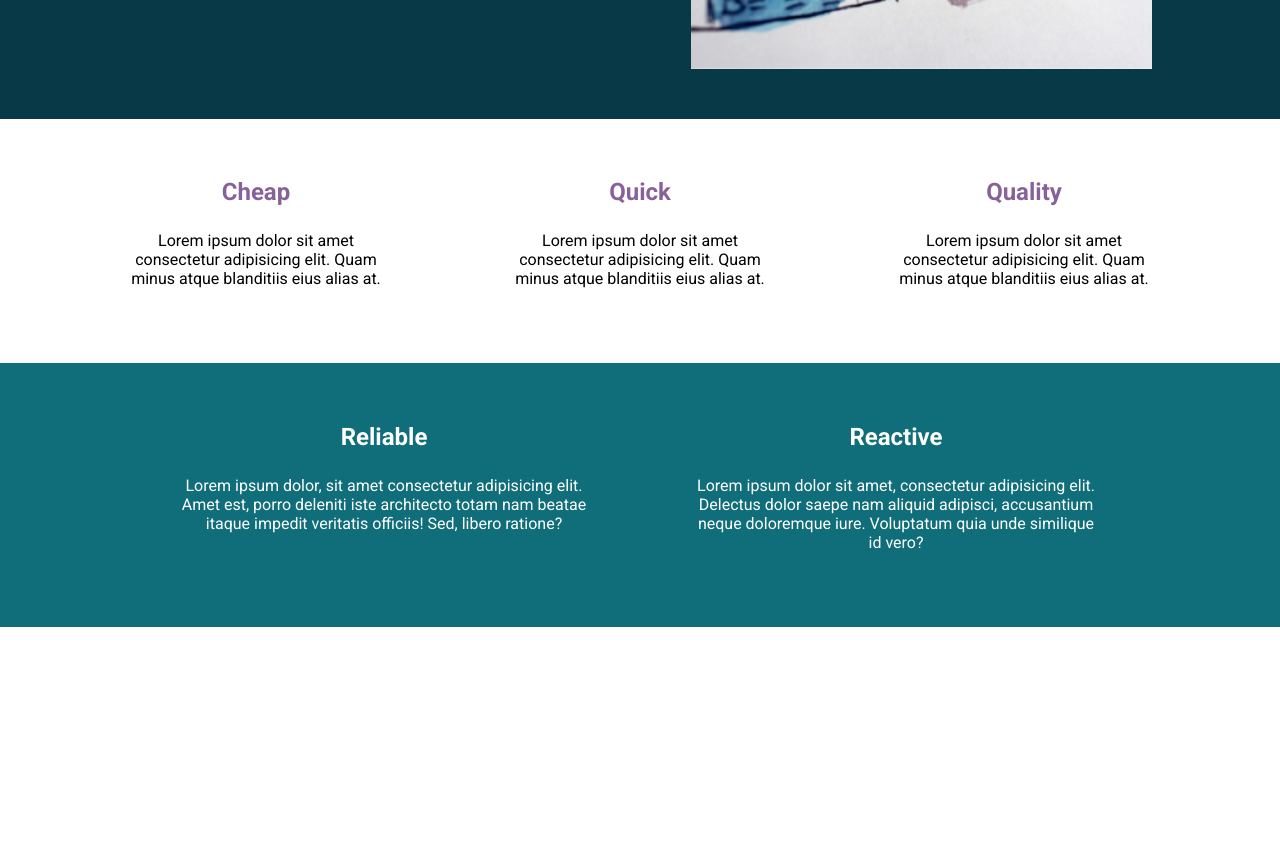
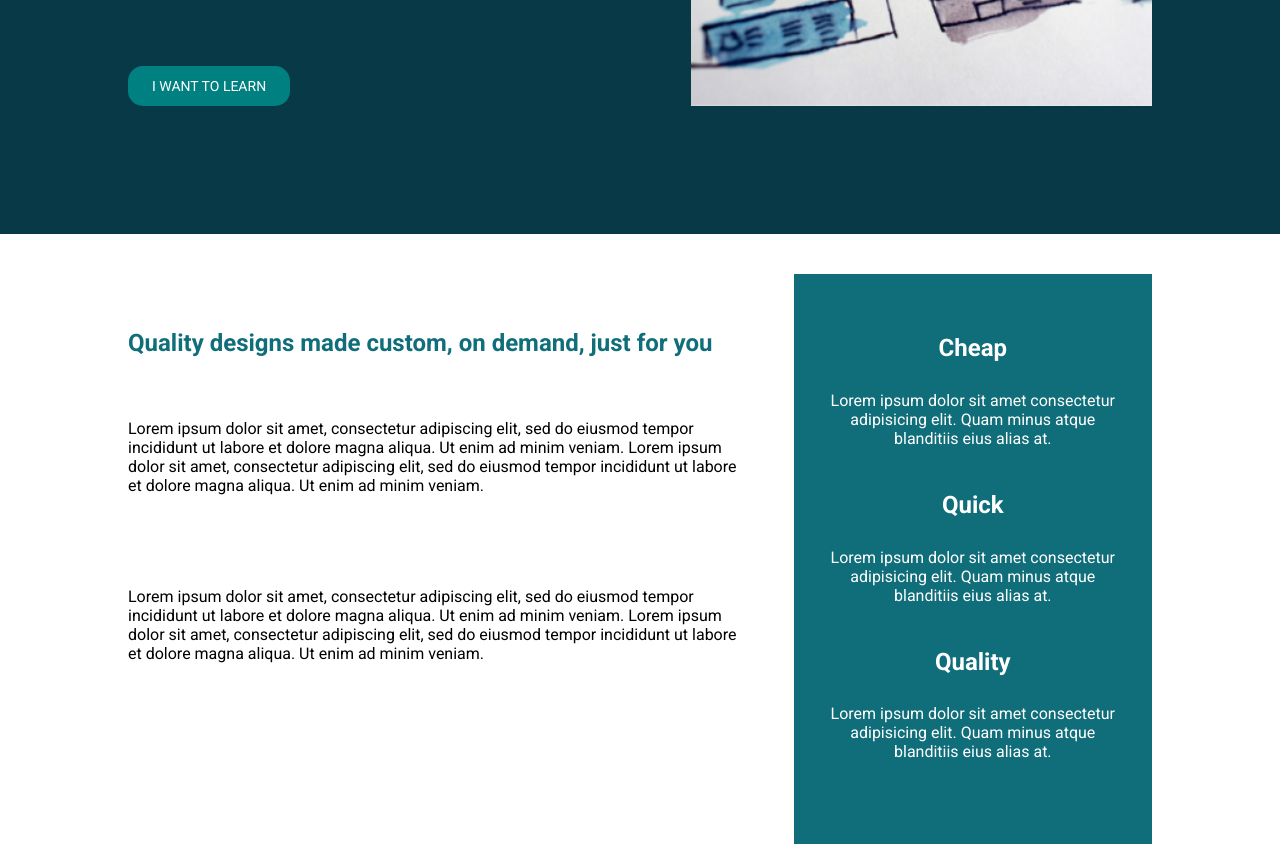
Before and after one commit to Feinoko/Challenge-4, a plain HTML site: page index.html in a window 1280 px wide. Shown: the part 314-1158 px from the top of the page. Before the commit the page ends 941 px from the top, so only its background shows below. Drawn offline with Linux system fonts and the light colour scheme.

Commit message:
seems working

```diff
--- a/css/styles.css
+++ b/css/styles.css
@@ -33,8 +33,8 @@ body {
 .hero {
   background-color: #083947;
   color: white;
-  padding-top: 30px;
-  padding-bottom: 50px;
+  padding-top: 5%;
+  padding-bottom: 10%;
 }
 
 .hero__flex {
@@ -53,8 +53,8 @@ body {
 }
 
 .hero h1, p {
-  margin-top: 25px;
-  margin-bottom: 35px;
+  margin-top: 10%;
+  margin-bottom: 15%;
 }
 
 .cta {
@@ -82,14 +82,14 @@ body {
 }
 
 
-/* mid-section */
+/* mid-section-right */
 
 .flex {
   display: flex;
   justify-content: space-between;
 }
 
-.mid-section {
+.mid-section-right {
   padding-bottom: 40px;
   padding-top: 40px;
 }
@@ -104,16 +104,43 @@ body {
 .feat {
   min-width: 150px;
   text-align: center;
-  width: 25%;
+  width: 100%;
 }
 
-.mid-section h2 {
-  color: #87629a;
+.lower-body {
+  align-items: center;
+  display: flex;
+  justify-content: space-between;
+  padding-top: 40px;
+
 }
 
+.mid-section-left {
+  align-self: flex-start;
+  padding-top: 35px;
+  width: 60%;
+}
+
+.mid-section-left h2 {
+  color: #106e7a;
+}
+
+.mid-section-right {
+  background-color: #106e7a;
+  color: white;
+  display: flex;
+  flex-direction: column;
+  width: 35%;
+
+}
+
+/* .mid-section-right h2 {
+  color:white;
+}
+ */
 /* bottom section */
 
-.bottom-section {
+ /* .bottom-section {
   background-color: #106e7a;
   color: white;
   padding-bottom: 40px;
@@ -129,4 +156,4 @@ body {
 
 .feat4, .feat5 {
   width: 40%;
-}
+}  */
--- a/index.html
+++ b/index.html
@@ -29,8 +29,19 @@
     </div>
   </section>
 
-  <section class="mid-section">
-    <div class="container flex">
+  <div class="container">
+    <section class="lower-body">
+      <div class="mid-section-left">
+        <h2>Quality designs made custom, on demand, just for you</h2>
+        <p>Lorem ipsum dolor sit amet, consectetur adipiscing elit, sed do eiusmod tempor incididunt ut labore et dolore magna aliqua. Ut enim ad minim veniam. Lorem ipsum dolor sit amet, consectetur adipiscing elit, sed do eiusmod tempor incididunt ut labore et dolore magna aliqua. Ut enim ad minim veniam.
+        </p>
+        <p>Lorem ipsum dolor sit amet, consectetur adipiscing elit, sed do eiusmod tempor incididunt ut labore et dolore magna aliqua. Ut enim ad minim veniam. Lorem ipsum dolor sit amet, consectetur adipiscing elit, sed do eiusmod tempor incididunt ut labore et dolore magna aliqua. Ut enim ad minim veniam.
+        </p>
+
+      </div>
+
+      <div class="mid-section-right">
+        <div class="container">
           <div class="feat feat1">
             <h2>Cheap</h2>
             <p>Lorem ipsum dolor sit amet consectetur adipisicing elit. Quam minus atque blanditiis eius alias at.</p>
@@ -44,23 +55,10 @@
             <p>Lorem ipsum dolor sit amet consectetur adipisicing elit. Quam minus atque blanditiis eius alias at.</p>
           </div>
         </div>
-  </section>
-
-  <section class="bottom-section">
-    <div class="container flex2">
-      <div class="feat4">
-        <h2>Reliable</h2>
-        <p>Lorem ipsum dolor, sit amet consectetur adipisicing elit. Amet est, porro deleniti iste architecto totam nam
-          beatae itaque impedit veritatis officiis! Sed, libero ratione?</p>
-      </div>
-      <div class="feat5">
-        <h2>Reactive</h2>
-        <p>Lorem ipsum dolor sit amet, consectetur adipisicing elit. Delectus dolor saepe nam aliquid adipisci,
-          accusantium neque doloremque iure. Voluptatum quia unde similique id vero?</p>
-      </div>
       </div>
 
     </section>
+  </div>
 
 </body>
 
```
Lines whose indentation alone changed are shown as unchanged.
